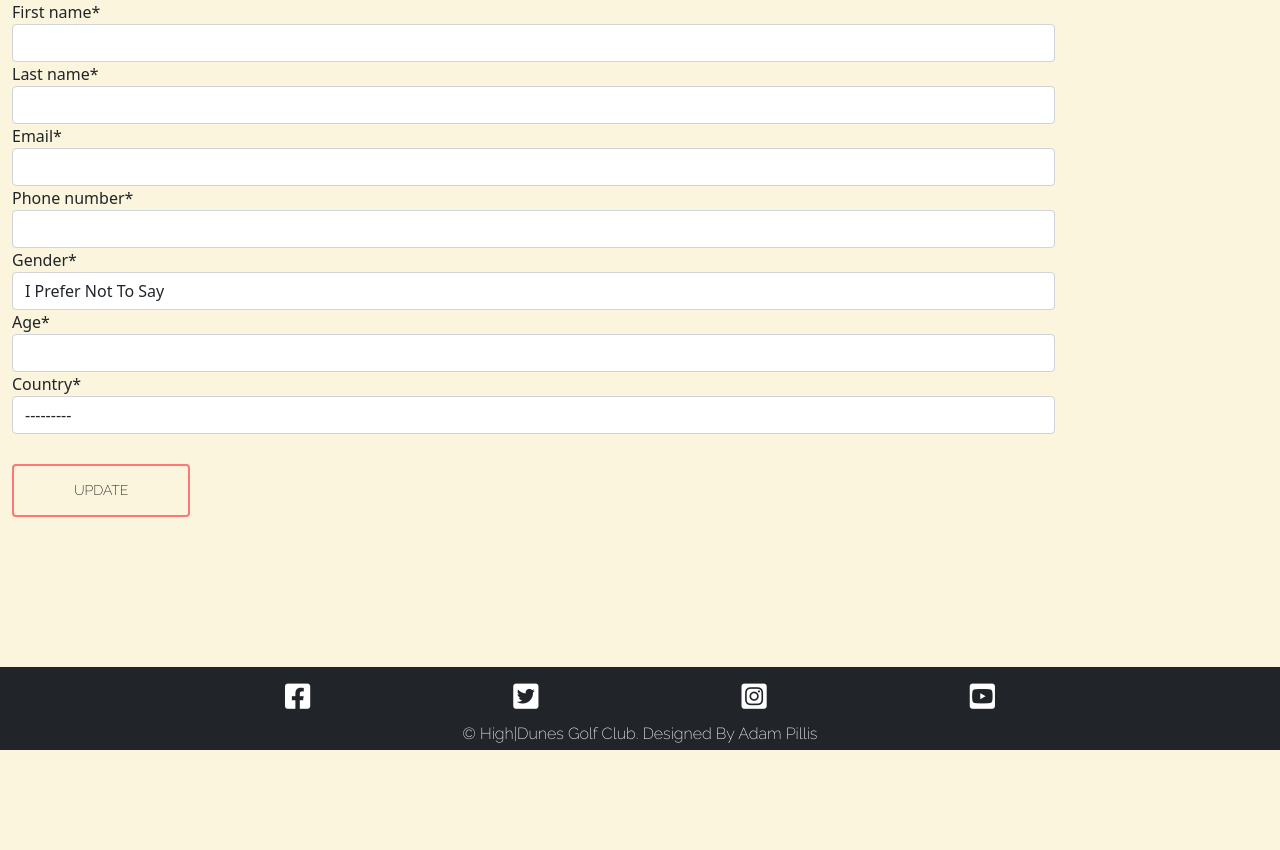
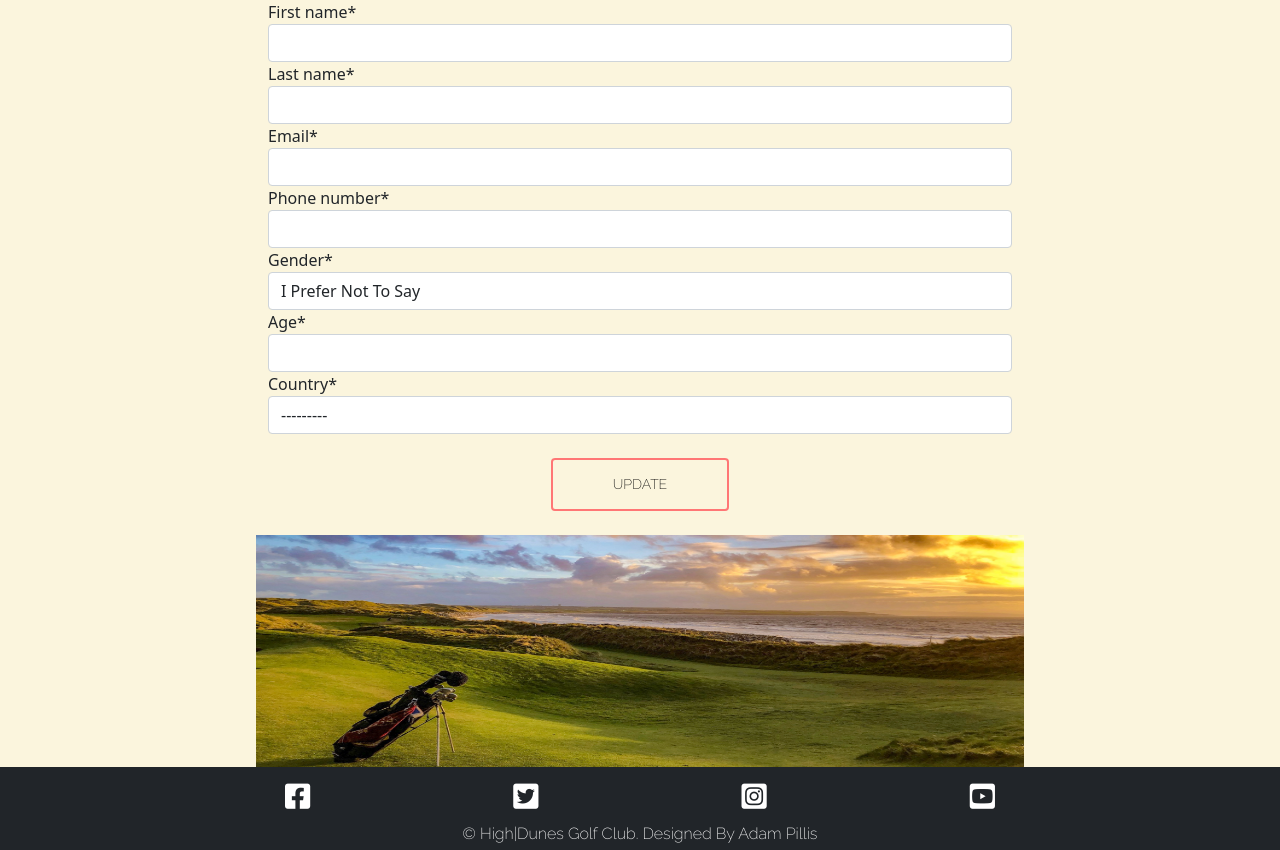
Before and after one commit to AdamPillis/HighDunes, a Django app: template templates/update_profile.html in a window 1280 px wide. Shown: the part 50-900 px from the top of the page. Before the commit the page ends 800 px from the top, so only its background shows below. Run offline with Django 3.2, Linux system fonts and the light colour scheme; the template is opened without the code that fills it: values that come from a table or form of the project are taken from there, others are empty; some libraries are stand-ins or nearby versions; some web fonts are replaced.

Commit message:
Add: style to update_profile.html

```diff
--- a/static/css/styles.css
+++ b/static/css/styles.css
@@ -214,3 +214,19 @@ i {
   width: 100%;
   background: no-repeat center center;
 }
+/* update_profile.html */
+.form-row {
+  width: 60%;
+  min-width: 275px;
+  margin: 0 auto;
+}
+.form-button {
+  margin: 1.5rem auto;
+}
+.form-img {
+  width: 60%;
+  min-width: 500px;
+  margin: 0 auto;
+  height: 29vh;
+  padding: 0;
+}
--- a/templates/update_profile.html
+++ b/templates/update_profile.html
@@ -4,16 +4,24 @@
 {% block content%}
 <div class="container-fluid">
     <div class="row">
-        <div class="col-md-10">
+        <div class="col-md-10 form-row">
             <form method="POST">
                 {% csrf_token %}
                 {{ p_form|crispy }}
-                <div>
-                    <button class="btn btn-hover" type="submit">Update</button>
-                </div>
+                <button class="btn btn-hover form-button" type="submit">Update</button>
+
             </form>
+
         </div>
+    </div>
+    <div class="row">
+
+        <div class="col-md-12 form-img">
+            <img src="/static/images/update_profile.jpg" alt="Golf Dunes and hills" class="profile-img">
+        </div>
+
     </div>
 </div>
 
+
 {% endblock%}
```
Also changed, not shown: static/images/update_profile.jpg (added).
